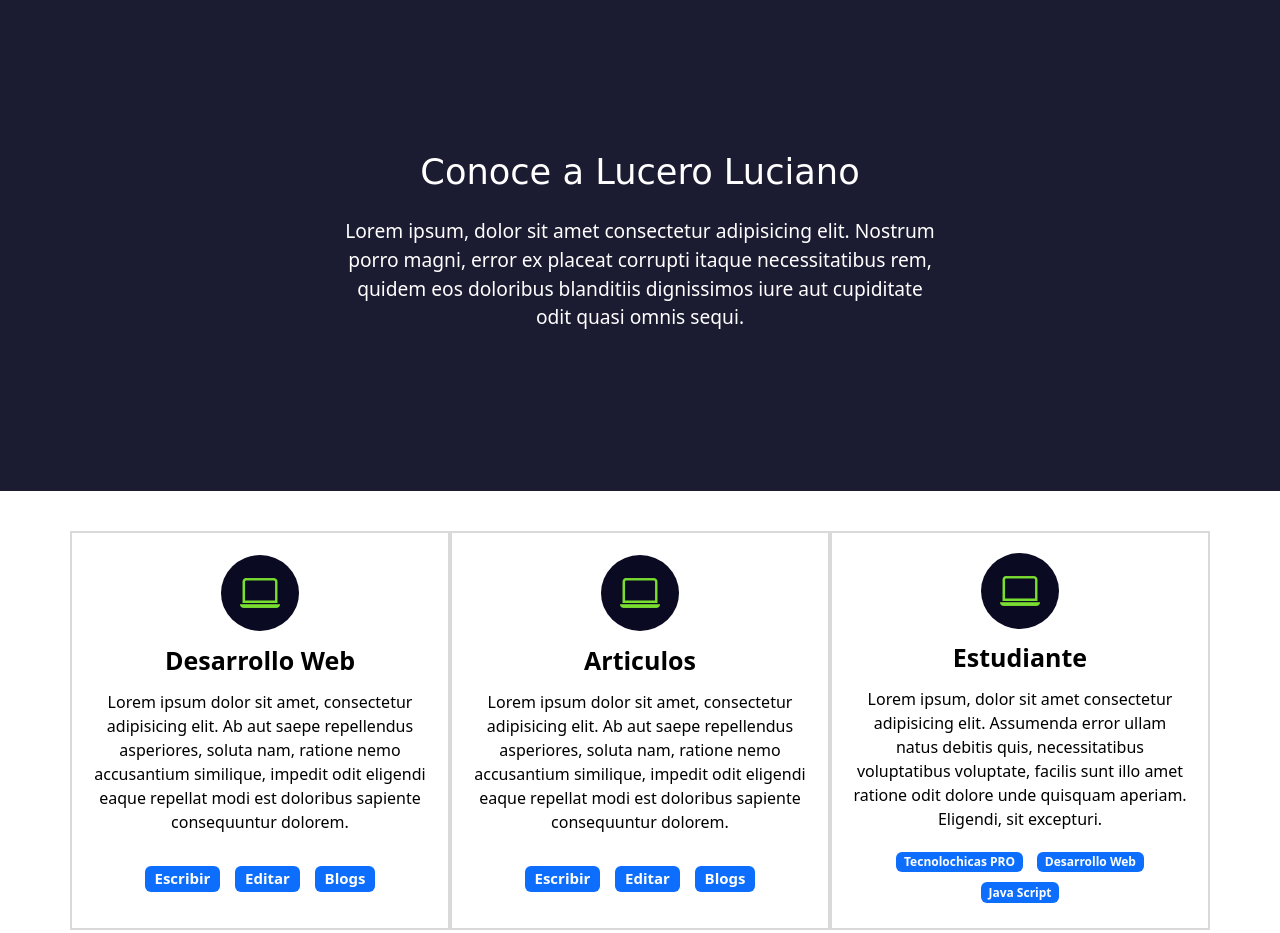
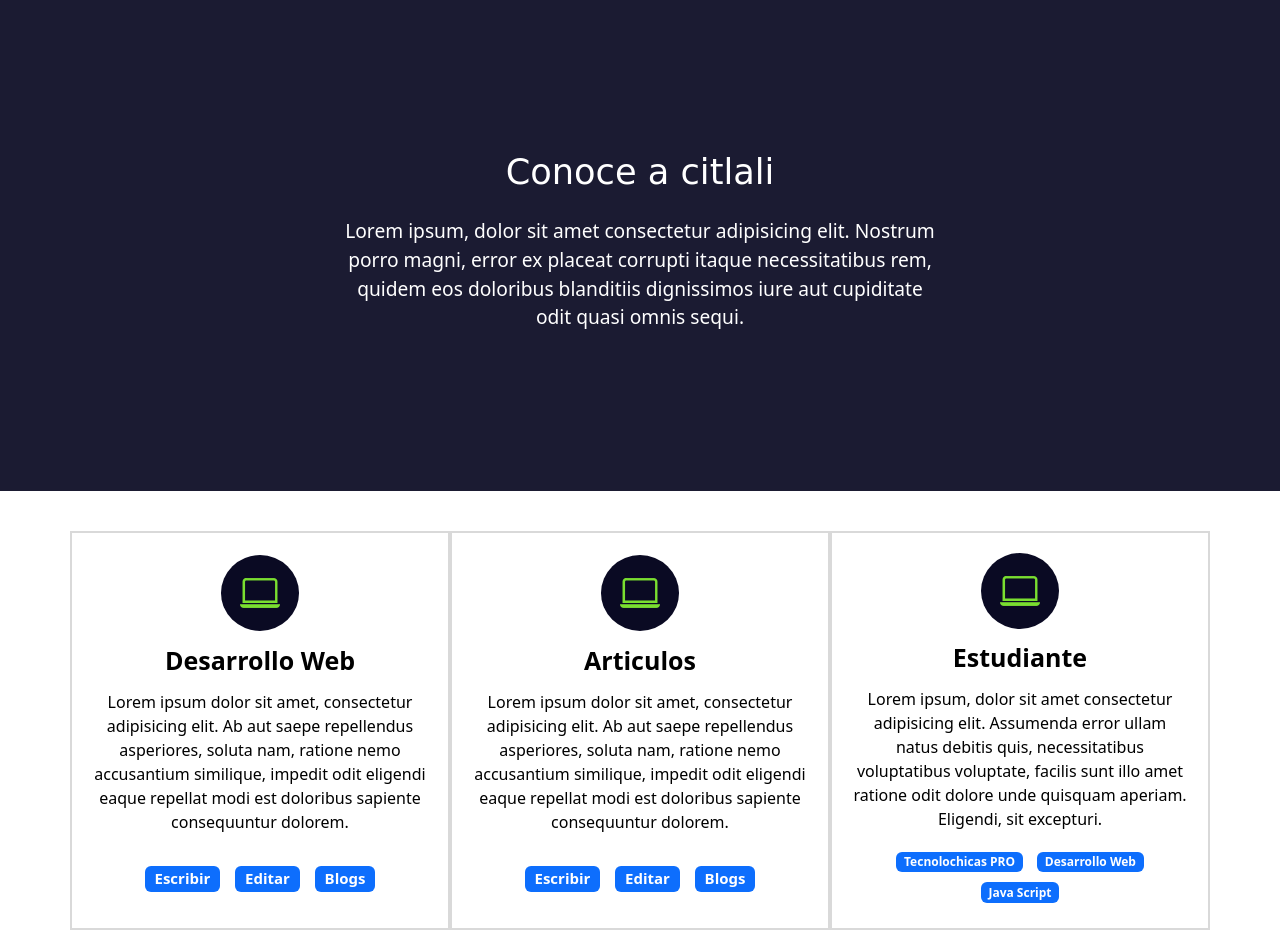
Before and after one commit to citla04/citla04.github.io, a plain HTML site: page index.html in a window 1280 px wide. Shown: the part 920-1853 px from the top of the page. Drawn offline with nearby package versions, Linux system fonts and the light colour scheme; a web font is replaced by a local one.

Commit message:
Update index.html

```diff
--- a/index.html
+++ b/index.html
@@ -68,7 +68,7 @@
     <!-- Seccion sobre mi -->
     <section id="sobre-mi" class="sobre-mi seccion-oscura">
         <div class="contenedor">
-            <h2 class="seccion-titulo">Conoce a Lucero Luciano</h2>
+            <h2 class="seccion-titulo">Conoce a citlali</h2>
             <p class="seccion-texto">Lorem ipsum, dolor sit amet consectetur adipisicing elit. Nostrum porro magni, error ex placeat corrupti itaque necessitatibus rem, quidem eos doloribus blanditiis dignissimos iure aut cupiditate odit quasi omnis sequi.</p>
         </div>
     </section>
```
